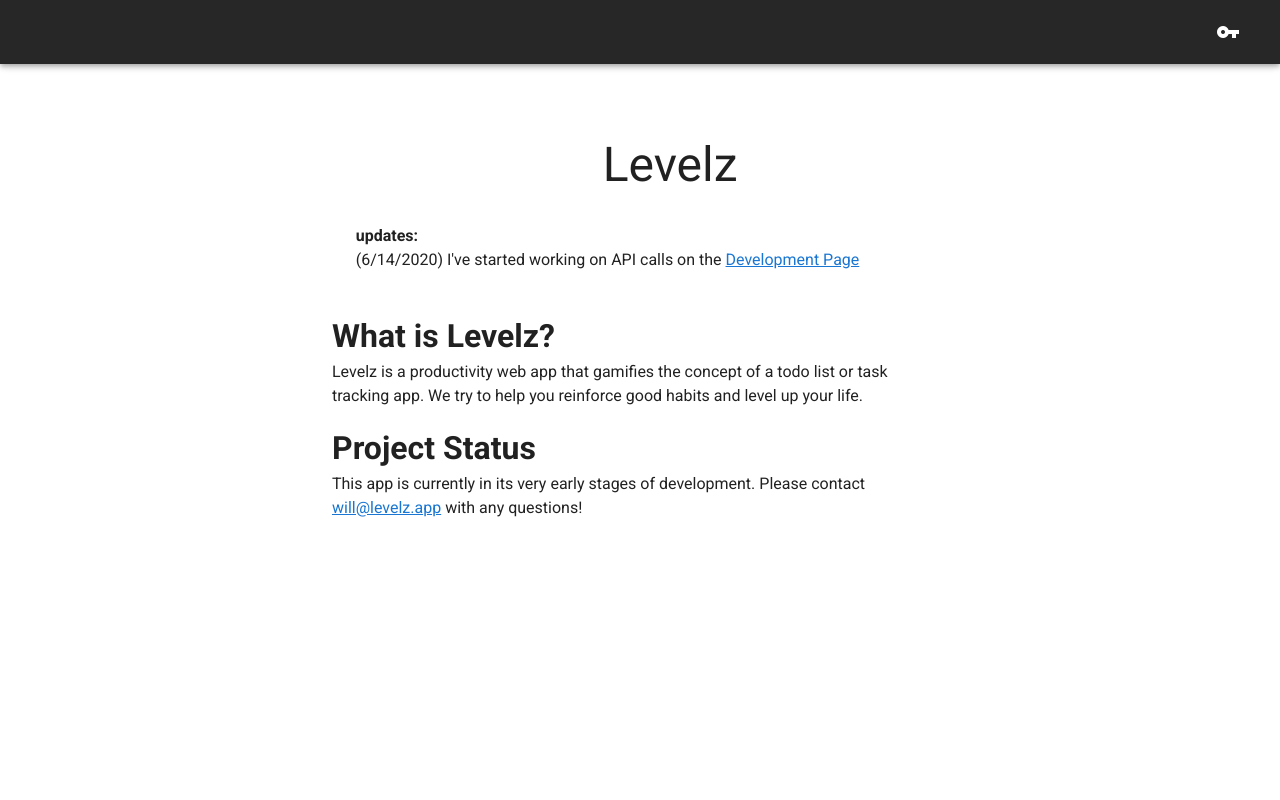
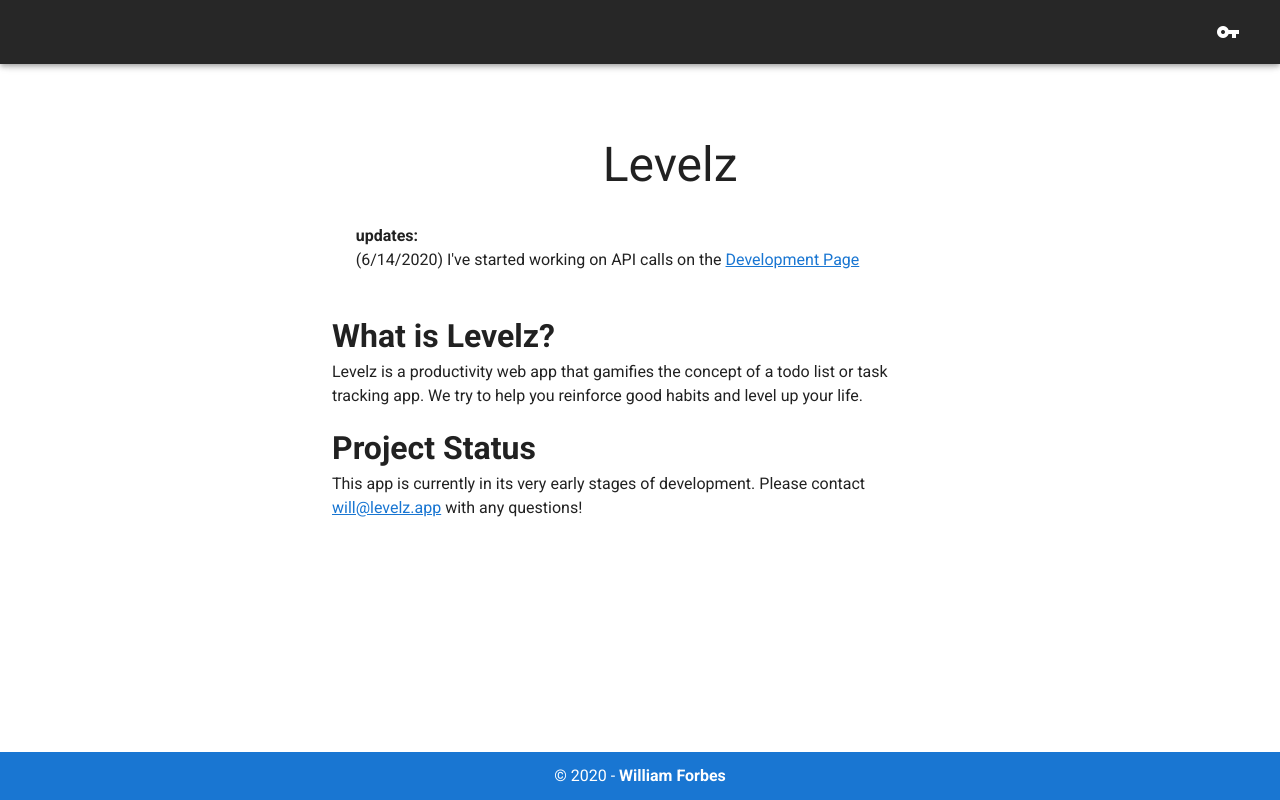
Before and after one commit to wforbes/levelz.app, a Vue app: page / in a window 1280 px wide. Built offline with nearby package versions, Linux system fonts and the light colour scheme.

Commit message:
Add Footer component to App

```diff
--- /dev/null
+++ b/src/app/components/Footer.vue
@@ -0,0 +1,18 @@
+<template>
+<v-footer color="primary" dark absolute padless>
+	<v-col class="text-center" cols="12">
+		&copy; {{ currentYear }} - <strong>William Forbes</strong>
+	</v-col>
+</v-footer>
+</template>
+<script>
+export default {
+	name: "Footer",
+	data() {
+		return {
+			currentYear: new Date().getFullYear(),
+		};
+	},
+
+};
+</script>
--- a/src/app/views/App.vue
+++ b/src/app/views/App.vue
@@ -4,15 +4,17 @@
 		<v-main>
 			<router-view></router-view>
 		</v-main>
+		<Footer />
 	</v-app>
 </template>
 
 <script>
 import AppBar from "../components/AppBar.vue";
+import Footer from "../components/Footer.vue";
 export default {
 	name: 'App',
 	components: {
-		AppBar,
+		AppBar, Footer
 	},
 	data(){
 		return {
```
